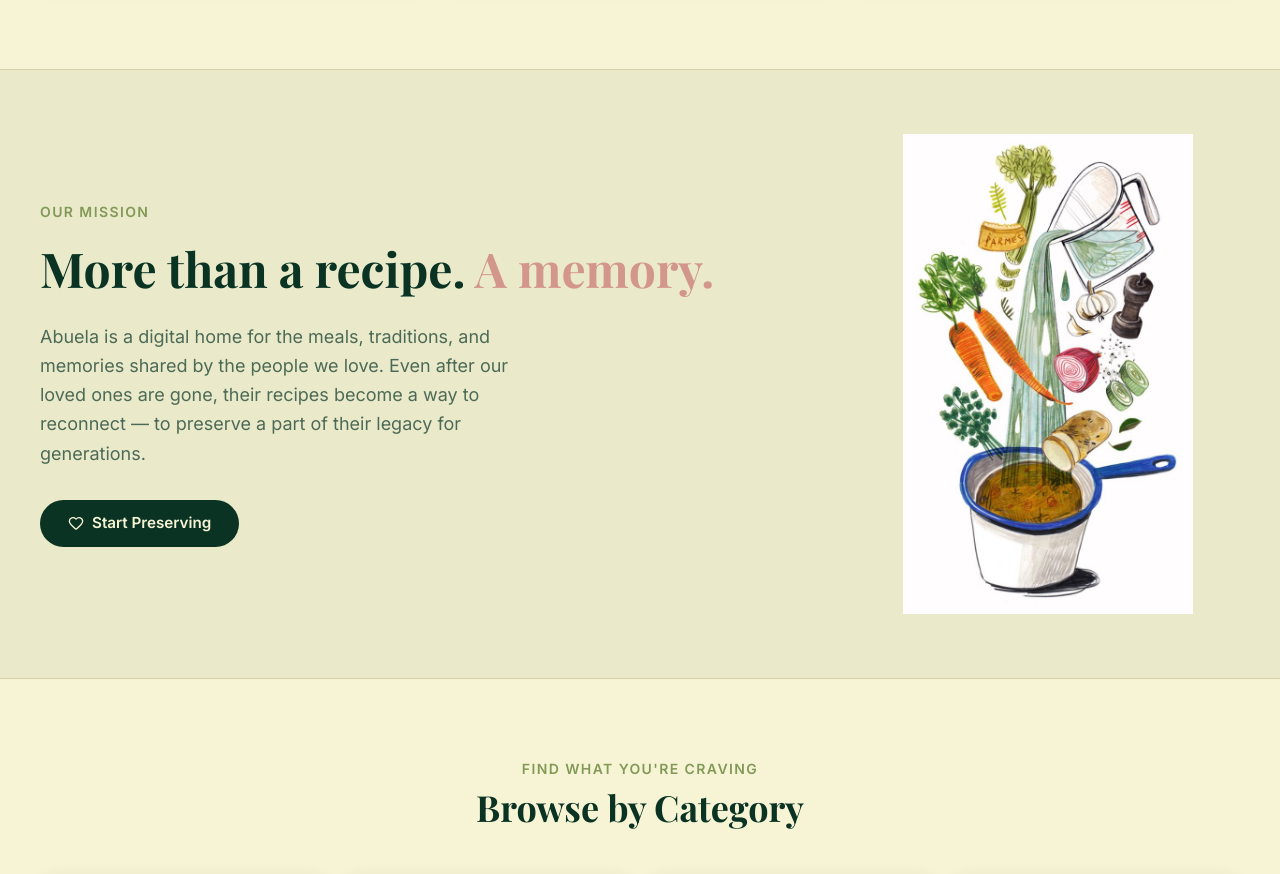
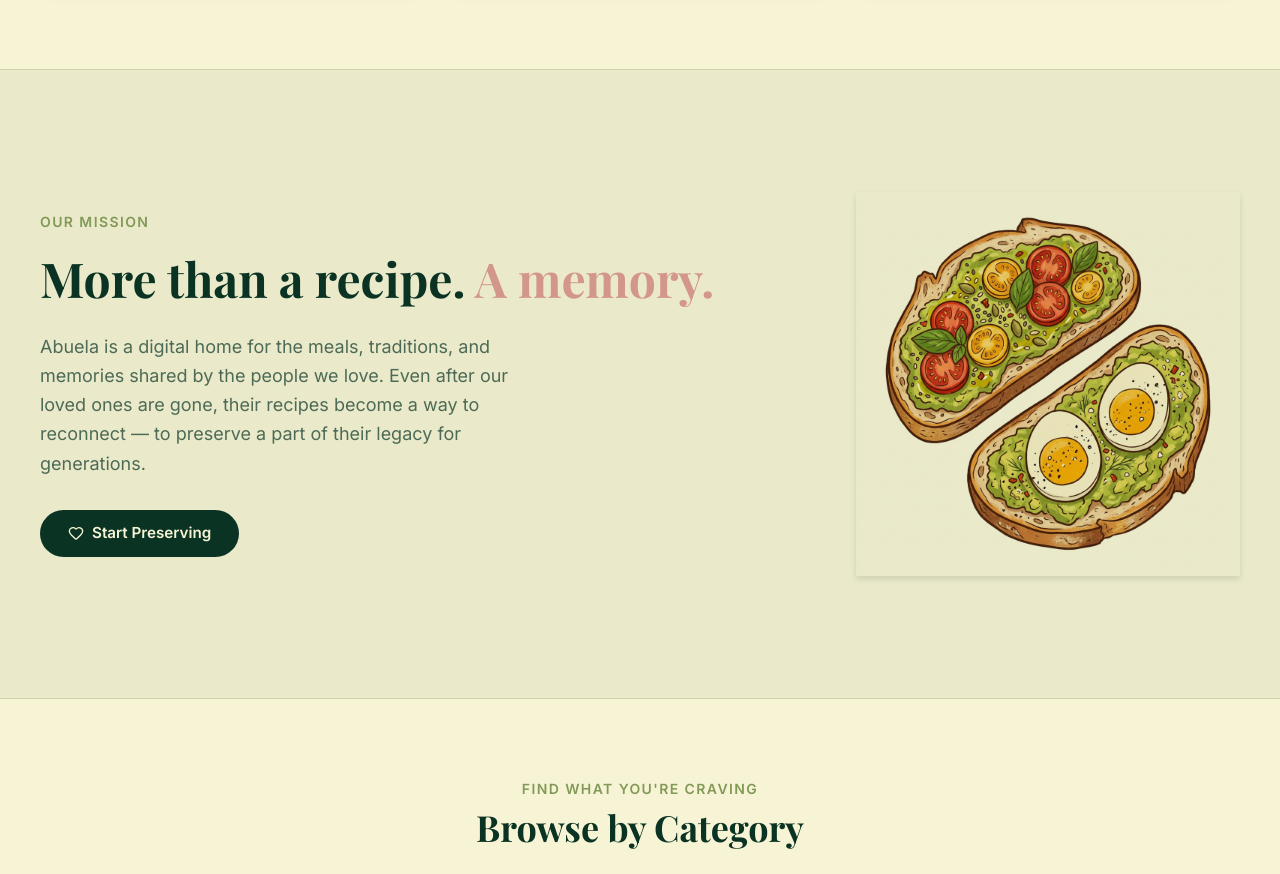
Before and after one commit to tanvinaik2006/abuela, a Next.js app: page / in a window 1280 px wide. Shown: the part 1560-2434 px from the top of the page. Built offline with nearby package versions, Linux system fonts and the light colour scheme; a web font is replaced by a local one.

Commit message:
Update landing page illustration to avocado toast

```diff
--- a/app/page.tsx
+++ b/app/page.tsx
@@ -193,14 +193,14 @@ export default function HomePage() {
             </Link>
           </div>
           <div className="flex-shrink-0">
-            <div className="relative w-72 h-96 lg:w-96 lg:h-[480px]">
-              <Image
-                src="/cooking-pot-illustration.png"
-                alt="Ingredients pouring into a cooking pot illustration"
-                fill
-                className="object-contain hover:scale-105 transition-transform duration-500"
-                unoptimized
-              />
+            <div className="relative w-72 h-96 sm:w-80 sm:h-[460px] lg:w-96 lg:h-[500px]">
+                <Image
+                  src="/avocado-toast-illustration.png"
+                  alt="Avocado toast illustrations"
+                  fill
+                  className="object-contain hover:scale-105 transition-transform duration-500 drop-shadow-md mix-blend-multiply"
+                  unoptimized
+                />
             </div>
           </div>
         </div>
```
Also changed, not shown: public/avocado-toast-illustration.png (added), public/toast-illustration.png (added).
